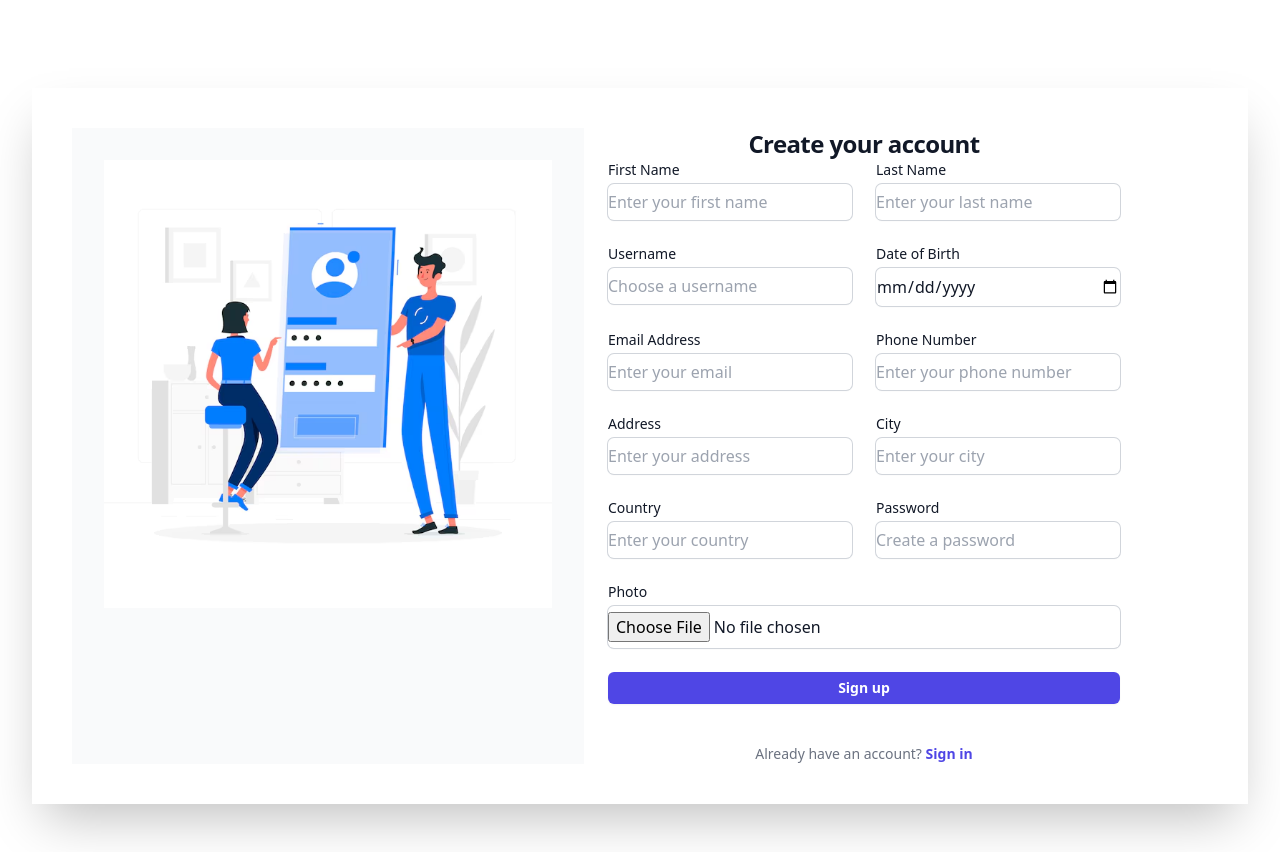
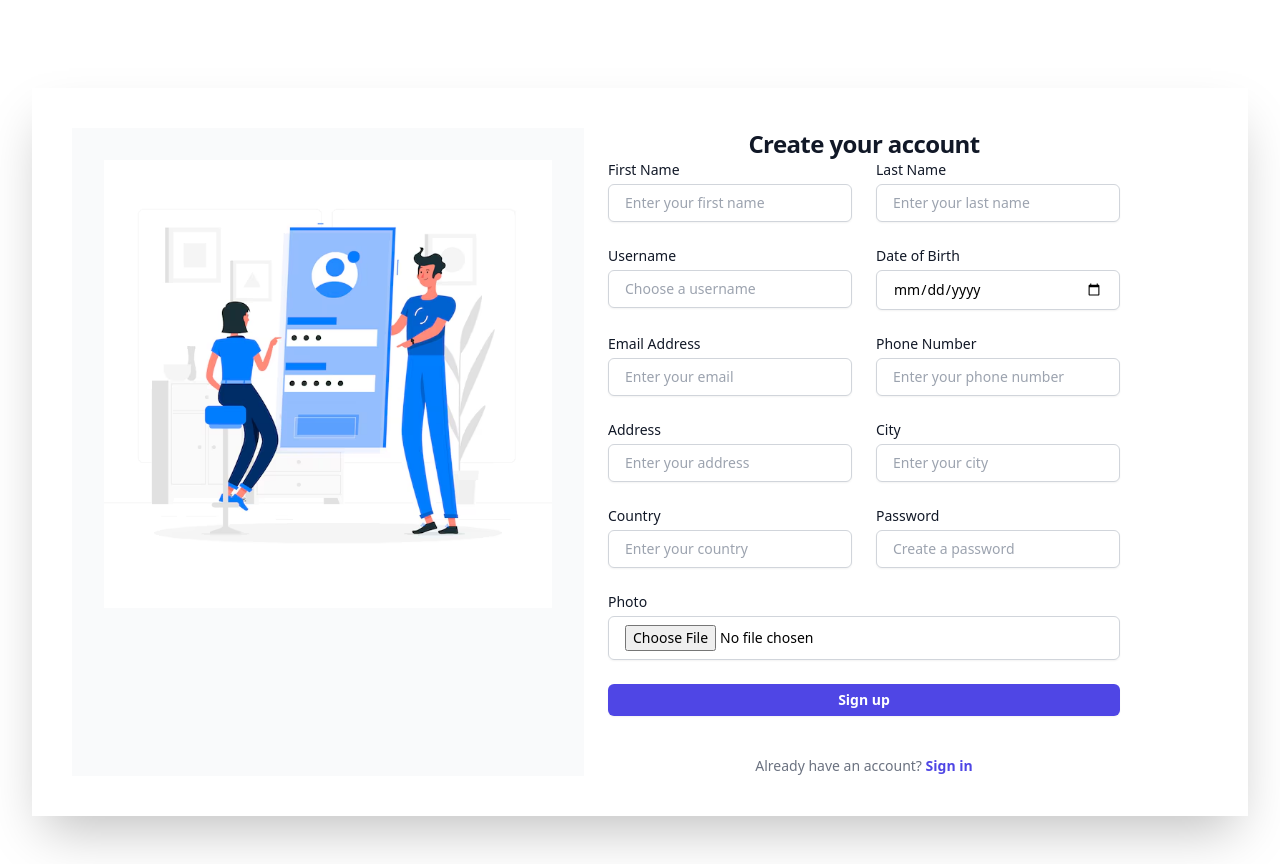
Before and after one commit to KaleabHegie/Job-Listing-FrontEnd, a website: page auth_template/sign_up.html in a window 1280 px wide. Drawn offline with nearby package versions, Linux system fonts and the light colour scheme.

Commit message:
Some updates

```diff
--- a/auth_template/sign_up.html
+++ b/auth_template/sign_up.html
@@ -12,7 +12,7 @@
 
 
           <div class="sm:w-full sm:max-w-lg flex-1 bg-gray-50 p-8">
-            <img src="../assets/images/svg/mobile-login-concept-illustration_114360-83.avif" alt="">
+            <img class="img-fluid" src="../assets/images/svg/mobile-login-concept-illustration_114360-83.avif" alt="">
           </div>
 
 
@@ -21,74 +21,99 @@
             <h2 class="text-center text-2xl font-bold tracking-tight text-gray-900">Create your account</h2>
             <form class="space-y-6" action="#" method="POST">
                 <div class="grid grid-cols-1 sm:grid-cols-2 gap-6">
+                    <!-- First Name -->
                     <div>
                         <label for="first-name" class="block text-sm font-medium text-gray-900">First Name</label>
-                  <input id="first-name" name="first-name" type="text" required placeholder="Enter your first name" class="mt-1 block w-full rounded-md border-0 py-1.5 text-gray-900 shadow-sm ring-1 ring-gray-300 focus:ring-2 focus:ring-indigo-600">
+                        <input id="first-name" name="first-name" type="text" required placeholder="Enter your first name"
+                            class="mt-1 block w-full px-4 py-2 border border-gray-300 rounded-md shadow-sm focus:ring-indigo-600 focus:border-indigo-600 sm:text-sm">
                     </div>
 
+                    <!-- Last Name -->
                     <div>
                         <label for="last-name" class="block text-sm font-medium text-gray-900">Last Name</label>
-                  <input id="last-name" name="last-name" type="text" required placeholder="Enter your last name" class="mt-1 block w-full rounded-md border-0 py-1.5 text-gray-900 shadow-sm ring-1 ring-gray-300 focus:ring-2 focus:ring-indigo-600">
+                        <input id="last-name" name="last-name" type="text" required placeholder="Enter your last name"
+                            class="mt-1 block w-full px-4 py-2 border border-gray-300 rounded-md shadow-sm focus:ring-indigo-600 focus:border-indigo-600 sm:text-sm">
                     </div>
 
+                    <!-- Username -->
                     <div>
                         <label for="user-name" class="block text-sm font-medium text-gray-900">Username</label>
-                  <input id="user-name" name="user-name" type="text" required placeholder="Choose a username" class="mt-1 block w-full rounded-md border-0 py-1.5 text-gray-900 shadow-sm ring-1 ring-gray-300 focus:ring-2 focus:ring-indigo-600">
+                        <input id="user-name" name="user-name" type="text" required placeholder="Choose a username"
+                            class="mt-1 block w-full px-4 py-2 border border-gray-300 rounded-md shadow-sm focus:ring-indigo-600 focus:border-indigo-600 sm:text-sm">
                     </div>
 
+                    <!-- Date of Birth -->
                     <div>
                         <label for="date-of-birth" class="block text-sm font-medium text-gray-900">Date of Birth</label>
-                  <input id="date-of-birth" name="date-of-birth" type="date" required class="mt-1 block w-full rounded-md border-0 py-1.5 text-gray-900 shadow-sm ring-1 ring-gray-300 focus:ring-2 focus:ring-indigo-600">
+                        <input id="date-of-birth" name="date-of-birth" type="date" required
+                            class="mt-1 block w-full px-4 py-2 border border-gray-300 rounded-md shadow-sm focus:ring-indigo-600 focus:border-indigo-600 sm:text-sm">
                     </div>
 
+                    <!-- Email Address -->
                     <div>
                         <label for="email" class="block text-sm font-medium text-gray-900">Email Address</label>
-                  <input id="email" name="email" type="email" required placeholder="Enter your email" class="mt-1 block w-full rounded-md border-0 py-1.5 text-gray-900 shadow-sm ring-1 ring-gray-300 focus:ring-2 focus:ring-indigo-600">
+                        <input id="email" name="email" type="email" required placeholder="Enter your email"
+                            class="mt-1 block w-full px-4 py-2 border border-gray-300 rounded-md shadow-sm focus:ring-indigo-600 focus:border-indigo-600 sm:text-sm">
                     </div>
 
+                    <!-- Phone Number -->
                     <div>
                         <label for="phone" class="block text-sm font-medium text-gray-900">Phone Number</label>
-                  <input id="phone" name="phone" type="tel" required placeholder="Enter your phone number" class="mt-1 block w-full rounded-md border-0 py-1.5 text-gray-900 shadow-sm ring-1 ring-gray-300 focus:ring-2 focus:ring-indigo-600">
+                        <input id="phone" name="phone" type="tel" required placeholder="Enter your phone number"
+                            class="mt-1 block w-full px-4 py-2 border border-gray-300 rounded-md shadow-sm focus:ring-indigo-600 focus:border-indigo-600 sm:text-sm">
                     </div>
 
+                    <!-- Address -->
                     <div>
                         <label for="address" class="block text-sm font-medium text-gray-900">Address</label>
-                  <input id="address" name="address" type="text" required placeholder="Enter your address" class="mt-1 block w-full rounded-md border-0 py-1.5 text-gray-900 shadow-sm ring-1 ring-gray-300 focus:ring-2 focus:ring-indigo-600">
+                        <input id="address" name="address" type="text" required placeholder="Enter your address"
+                            class="mt-1 block w-full px-4 py-2 border border-gray-300 rounded-md shadow-sm focus:ring-indigo-600 focus:border-indigo-600 sm:text-sm">
                     </div>
 
+                    <!-- City -->
                     <div>
                         <label for="city" class="block text-sm font-medium text-gray-900">City</label>
-                  <input id="city" name="city" type="text" required placeholder="Enter your city" class="mt-1 block w-full rounded-md border-0 py-1.5 text-gray-900 shadow-sm ring-1 ring-gray-300 focus:ring-2 focus:ring-indigo-600">
+                        <input id="city" name="city" type="text" required placeholder="Enter your city"
+                            class="mt-1 block w-full px-4 py-2 border border-gray-300 rounded-md shadow-sm focus:ring-indigo-600 focus:border-indigo-600 sm:text-sm">
                     </div>
 
+                    <!-- Country -->
                     <div>
                         <label for="country" class="block text-sm font-medium text-gray-900">Country</label>
-                  <input id="country" name="country" type="text" required placeholder="Enter your country" class="mt-1 block w-full rounded-md border-0 py-1.5 text-gray-900 shadow-sm ring-1 ring-gray-300 focus:ring-2 focus:ring-indigo-600">
+                        <input id="country" name="country" type="text" required placeholder="Enter your country"
+                            class="mt-1 block w-full px-4 py-2 border border-gray-300 rounded-md shadow-sm focus:ring-indigo-600 focus:border-indigo-600 sm:text-sm">
                     </div>
 
+                    <!-- Password -->
                     <div>
                         <label for="password" class="block text-sm font-medium text-gray-900">Password</label>
-                  <input id="password" name="password" type="password" required placeholder="Create a password" class="mt-1 block w-full rounded-md border-0 py-1.5 text-gray-900 shadow-sm ring-1 ring-gray-300 focus:ring-2 focus:ring-indigo-600">
+                        <input id="password" name="password" type="password" required placeholder="Create a password"
+                            class="mt-1 block w-full px-4 py-2 border border-gray-300 rounded-md shadow-sm focus:ring-indigo-600 focus:border-indigo-600 sm:text-sm">
                     </div>
 
+                    <!-- Photo -->
                     <div class="sm:col-span-2">
                         <label for="photo" class="block text-sm font-medium text-gray-900">Photo</label>
-                  <input id="photo" name="photo" type="file" required class="mt-1 block w-full rounded-md border-0 py-1.5 text-gray-900 shadow-sm ring-1 ring-gray-300 focus:ring-2 focus:ring-indigo-600">
+                        <input id="photo" name="photo" type="file" required
+                            class="mt-1 block w-full px-4 py-2 border border-gray-300 rounded-md shadow-sm focus:ring-indigo-600 focus:border-indigo-600 sm:text-sm">
                     </div>
 
                 </div>
 
+                <!-- Sign-up Button -->
                 <div>
-                <button type="submit" class="flex w-full justify-center rounded-md bg-indigo-600 px-3 py-1.5 text-sm font-semibold text-white shadow-sm hover:bg-indigo-500 focus-visible:outline focus-visible:outline-2 focus-visible:outline-offset-2 focus-visible:outline-indigo-600">Sign up</button>
+                    <button type="submit" class="flex w-full justify-center rounded-md bg-indigo-600 px-3 py-1.5 text-sm font-semibold text-white shadow-sm hover:bg-indigo-500 focus-visible:outline focus-visible:outline-2 focus-visible:outline-offset-2 focus-visible:outline-indigo-600">
+                        Sign up
+                    </button>
                 </div>
             </form>
-
 
             <p class="mt-10 text-center text-sm text-gray-500">
                 Already have an account?
                 <a href="login.html" class="font-semibold text-indigo-600 hover:text-indigo-500">Sign in</a>
             </p>
         </div>
+
 
           <!-- Right Side Div (New content) -->
 
```
Also changed, not shown: auth_template/login.html (+34 -14 lines). Lines whose indentation alone changed are shown as unchanged.
